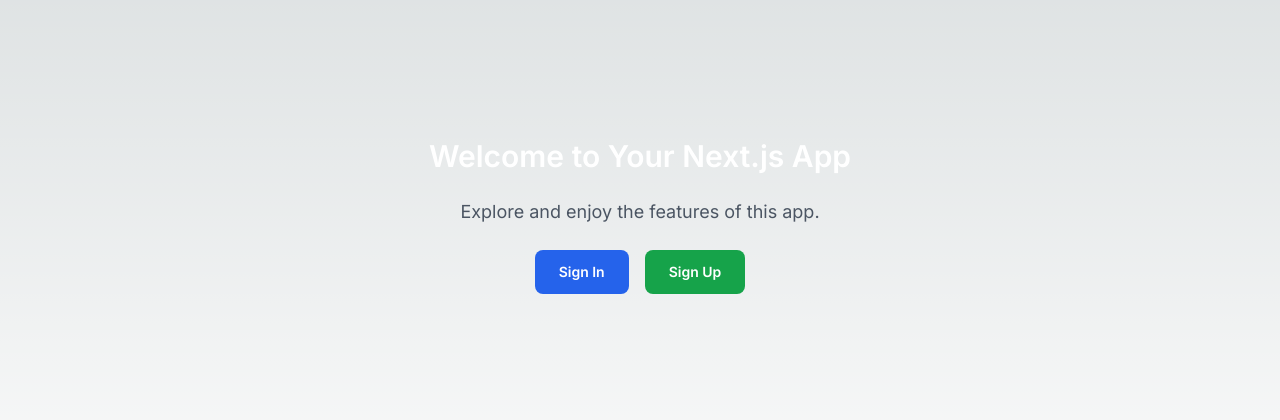
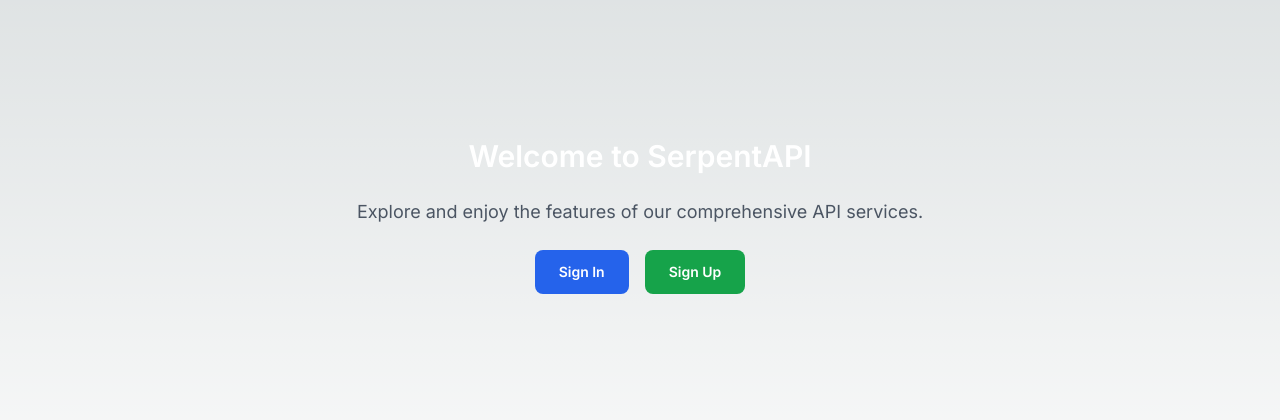
Before and after one commit to xynrgys/nextjs-fastapi-starter, a Next.js app: page / in a window 1280 px wide. Shown: the part 184-604 px from the top of the page. Built offline with nearby package versions, Linux system fonts and the light colour scheme.

Commit message:
Update page.tsx

```diff
--- a/app/page.tsx
+++ b/app/page.tsx
@@ -5,8 +5,8 @@ export default function HomePage() {
   return (
     <div className="flex items-center justify-center min-h-screen">
       <div className="text-center">
-        <h1 className="text-3xl text-white font-semibold mb-6">Welcome to Your Next.js App</h1>
-        <p className="text-lg text-gray-600 mb-6">Explore and enjoy the features of this app.</p>
+        <h1 className="text-3xl text-white font-semibold mb-6">Welcome to SerpentAPI</h1>
+        <p className="text-lg text-gray-600 mb-6">Explore and enjoy the features of our comprehensive API services.</p>
         <div className="space-x-4">
           <Link href="/signin">
             <a className="inline-block px-6 py-3 bg-blue-600 text-white rounded-lg text-sm font-semibold hover:bg-blue-700 transition duration-200">Sign In</a>
```
